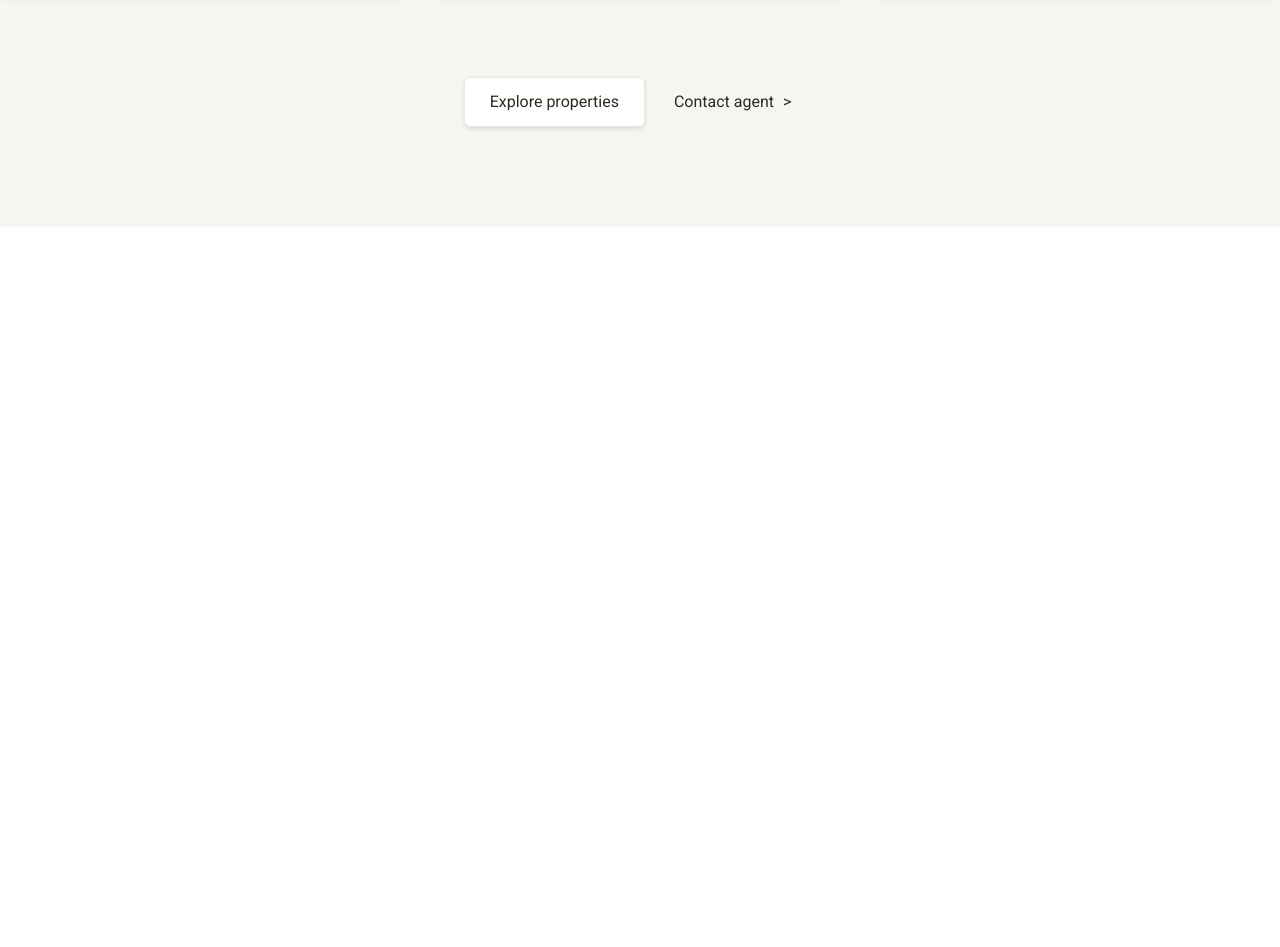
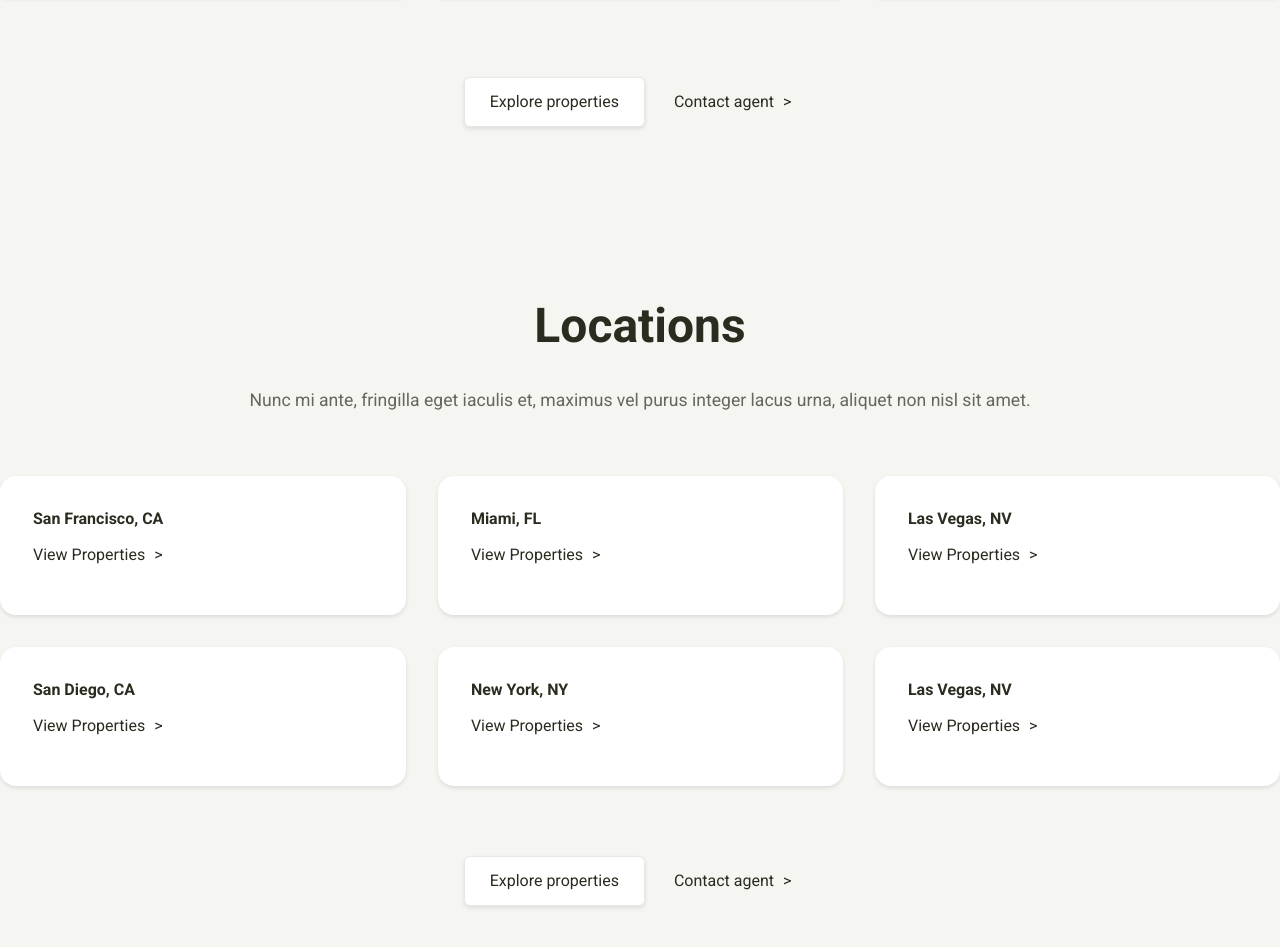
Before and after one commit to anastasia-kost/realco-project, a plain HTML site: page index.html in a window 1280 px wide. Shown: the part 4314-5261 px from the top of the page. Before the commit the page ends 4541 px from the top, so only its background shows below. Drawn offline with Linux system fonts and the light colour scheme.

Commit message:
created locations section

```diff
--- a/index.html
+++ b/index.html
@@ -282,5 +282,58 @@
         </div>
       </div>
     </section>
+    <section class="locations-section">
+      <div class="container">
+        <div class="central-heading">
+          <h2>Locations</h2>
+          <p class="text">
+            Nunc mi ante, fringilla eget iaculis et, maximus vel purus integer
+            lacus urna, aliquet non nisl sit amet.
+          </p>
+        </div>
+        <div class="location-links">
+          <div class="location-link">
+            <h3>San Francisco, CA</h3>
+            <a href="#" class="btn btn-transp"
+              >View Properties <span>></span></a
+            >
+          </div>
+          <div class="location-link">
+            <h3>Miami, FL</h3>
+            <a href="#" class="btn btn-transp"
+              >View Properties <span>></span></a
+            >
+          </div>
+          <div class="location-link">
+            <h3>Las Vegas, NV</h3>
+            <a href="#" class="btn btn-transp"
+              >View Properties <span>></span></a
+            >
+          </div>
+          <div class="location-link">
+            <h3>San Diego, CA</h3>
+            <a href="#" class="btn btn-transp"
+              >View Properties <span>></span></a
+            >
+          </div>
+          <div class="location-link">
+            <h3>New York, NY</h3>
+            <a href="#" class="btn btn-transp"
+              >View Properties <span>></span></a
+            >
+          </div>
+          <div class="location-link">
+            <h3>Las Vegas, NV</h3>
+            <a href="#" class="btn btn-transp"
+              >View Properties <span>></span></a
+            >
+          </div>
+        </div>
+        <div class="property-links">
+          <a href="#" class="btn btn-white">Explore properties</a>
+          <a href="#" class="btn btn-transp">Contact agent <span>></span></a>
+        </div>
+      </div>
+    </section>
   </body>
 </html>
--- a/styles/styles.scss
+++ b/styles/styles.scss
@@ -312,25 +312,23 @@ a {
         }
     }
 
-
 }
 }
 
 // PROPERTIES SECTION
 
+        .property-links {
+            margin: 0 auto;
+            text-align: center;
+
+            .btn-white {
+                background-color: #fff;
+            }
+        }
+
 .properties-section {
-
     background: #F5F5F2;
     padding: 100px 0;
-
-    .property-links {
-        margin: 0 auto;
-        text-align: center;
-
-        .btn-white {
-            background-color: #fff;
-        }
-    }
 
     .properties {
         display: grid;
@@ -382,7 +380,41 @@ a {
             }
         }
     }
-
 }
 }
 }
+
+// LOCATIONS SECTION
+
+.locations-section {
+    background: #F5F5F2;
+    padding-bottom: 100px;
+
+    .property-links {
+        margin-top: 70px;
+    }
+
+    .location-links {
+        display: grid;
+        grid-template-columns: auto auto auto;
+        gap: 2em;
+
+
+        .location-link {
+            background: #fff;
+            padding: 33px;
+            border-radius: 16px;
+            box-shadow: 0px 2px 4px 0px rgba(0, 0, 0, 0.1);
+
+            .btn-transp {
+                padding: 12px 0;
+                transition: none;
+
+
+                &:hover {
+                        transform: none;
+                    }
+            }
+        }
+    }
+}
```
Also changed, not shown: styles/styles.css, 1 other file.
